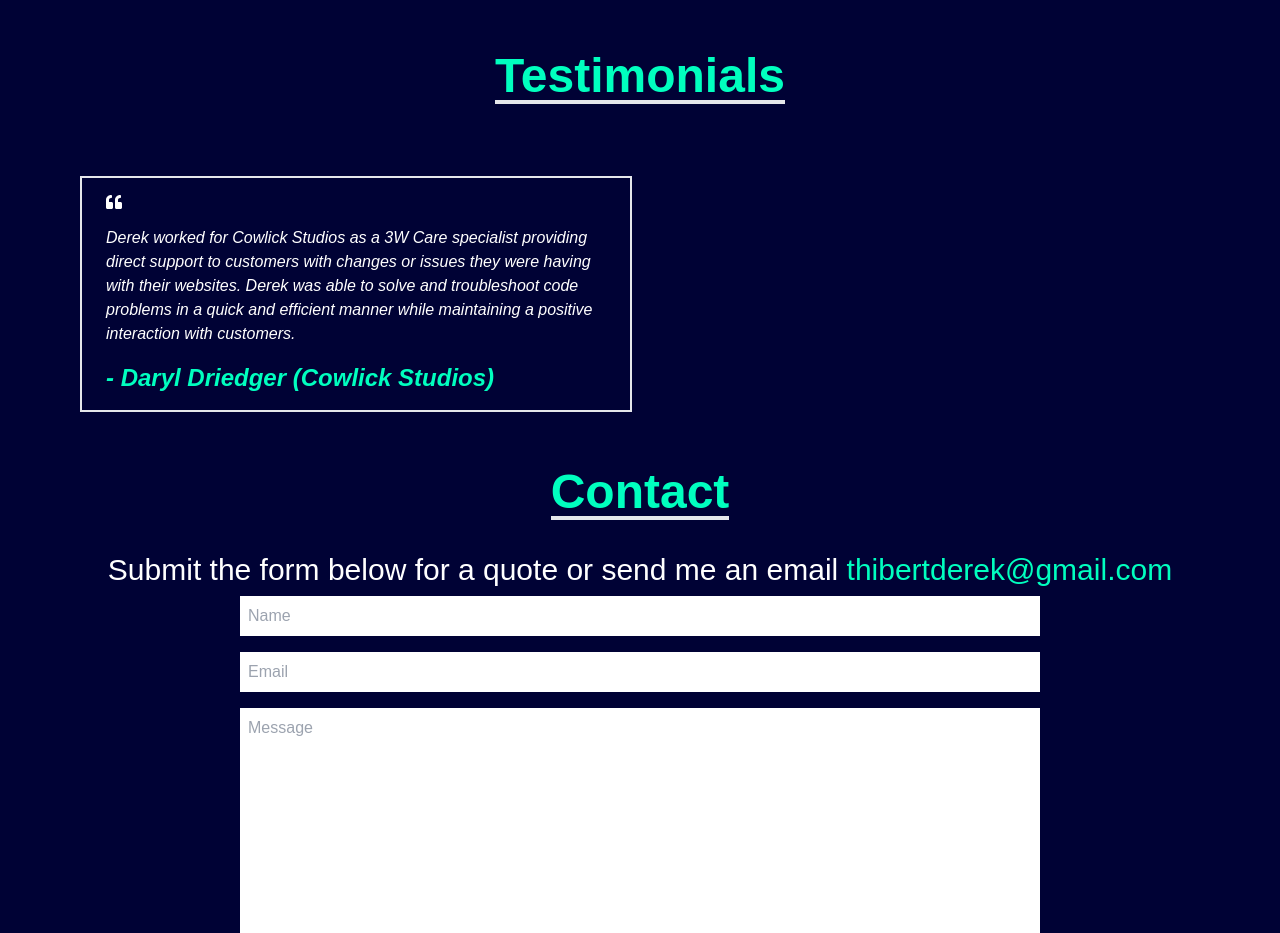
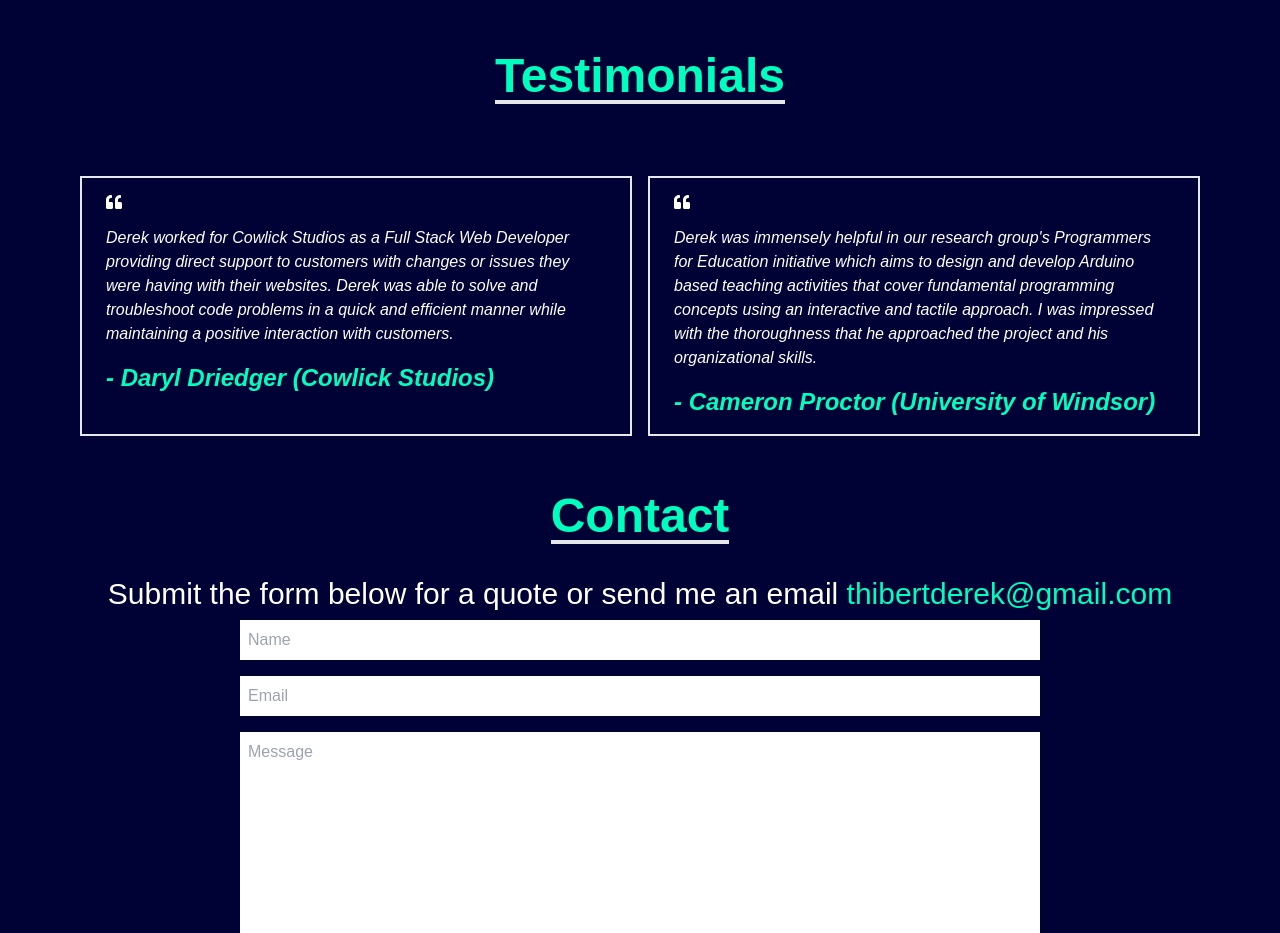
Before and after one commit to thibert-derek/site, a React (Create React App) app: page / in a window 1280 px wide. Shown: the part 2580-3513 px from the top of the page. Built offline with nearby package versions, Linux system fonts and the light colour scheme.

Commit message:
Added a testimonial

```diff
--- a/src/components/Testimonials.jsx
+++ b/src/components/Testimonials.jsx
@@ -12,24 +12,25 @@ const Testimonials = () => {
                 </div>
                 <div>
                     <div>
-                        <div className="grid grid-cols-1 lg:grid-cols-2 px-10 sm:px-20 py-10 justify-center gap-4 items-center">
+                        <div className="grid grid-cols-1 lg:grid-cols-2 px-10 sm:px-20 py-10 gap-4">
 
                             <span className='justify-center w-[100%] items-center border-2'>
                                 <div className="px-6 py-4">
 
                                     <FaQuoteLeft />
-                                    <p className="py-4 italic">Derek worked for Cowlick Studios as a 3W Care specialist providing direct support to customers with changes or issues they were having with their websites. Derek was able to solve and troubleshoot code problems in a quick and efficient manner while maintaining a positive interaction with customers.</p>
+                                    <p className="py-4 italic">Derek worked for Cowlick Studios as a Full Stack Web Developer providing direct support to customers with changes or issues they were having with their websites. Derek was able to solve and troubleshoot code problems in a quick and efficient manner while maintaining a positive interaction with customers.</p>
                                     <h3 className="font-bold text-2xl italic text-[#00FFBF]">- Daryl Driedger (Cowlick Studios)</h3>
                                 </div>
                             </span>
-                            {/* <span className='justify-center w-[100%] items-center border-2'>
+                            <span className='justify-center w-[100%] items-center border-2'>
                                 <div className="px-6 py-4">
 
                                     <FaQuoteLeft />
-                                    <p className="py-4 italic"></p>
+                                    <p className="py-4 italic">Derek was immensely helpful in our research group's Programmers for Education initiative which aims to design and develop Arduino based teaching activities that cover fundamental programming concepts using an interactive and tactile approach.
+                                    I was impressed with the thoroughness that he approached the project and his organizational skills.</p>
                                     <h3 className="font-bold text-2xl italic text-[#00FFBF]">- Cameron Proctor (University of Windsor)</h3>
                                 </div>
-                            </span> */}
+                            </span>
                             {/* <span className='justify-center my-5 w-[100%] items-center border-2'>
                                 <div>
                                     <img className="mx-auto lg:h-[350px] lg:w-[500px]" src={JNE} />
```
